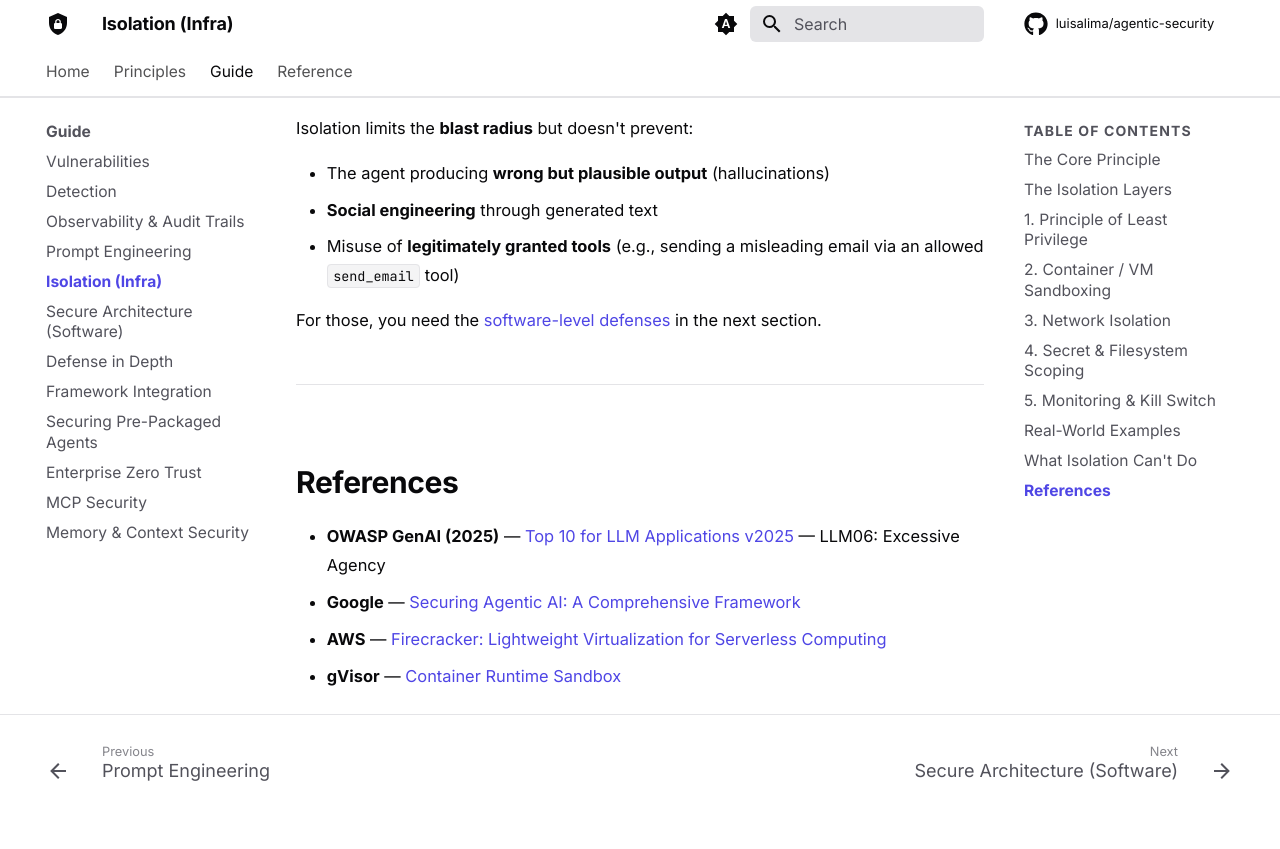
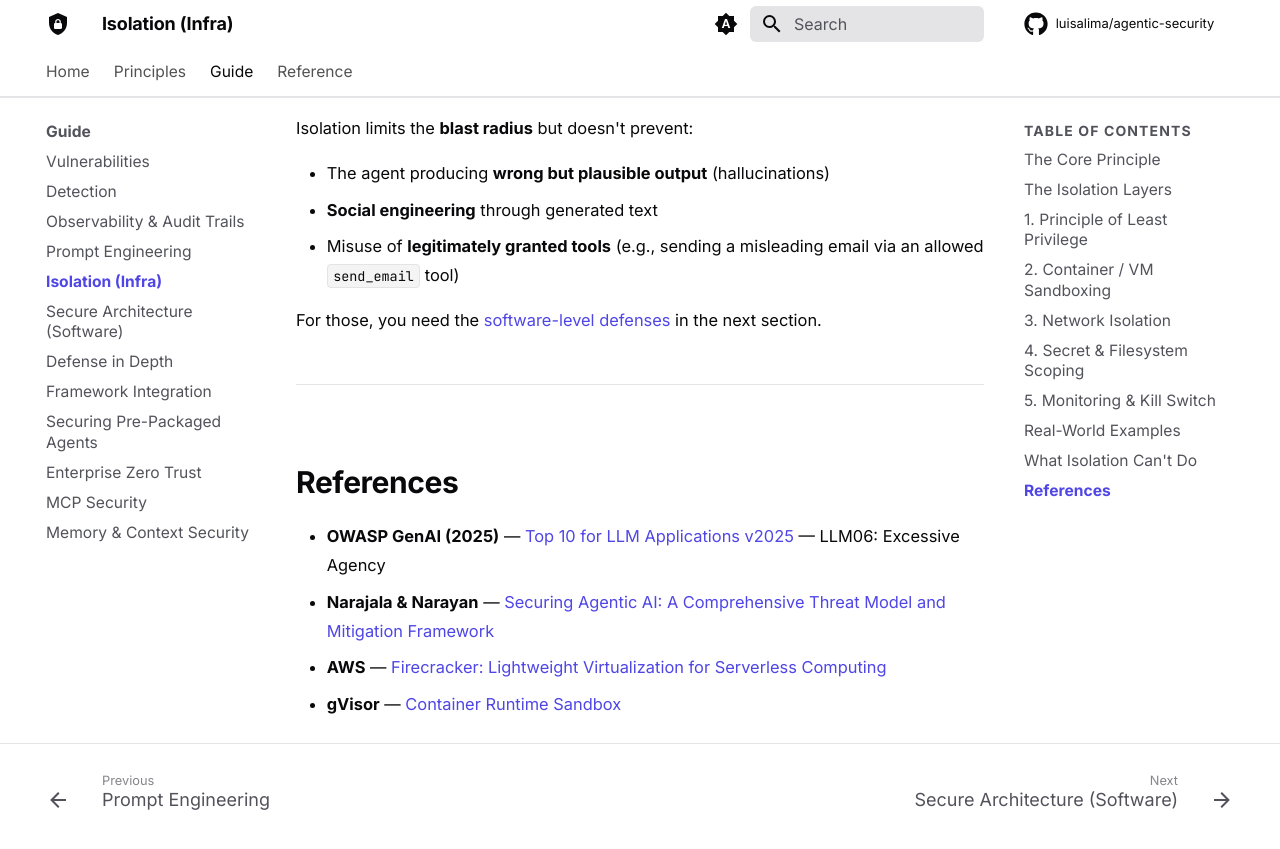
Before and after one commit to luisalima/agentic-security, an MkDocs documentation site: the page built from docs/guide/3_isolation.md, in a window 1280 px wide and 900 px high, scrolled down 6047 px. Shown: the top 849 px of the window. Built offline with MkDocs 1.6.1 and Material for MkDocs 9.7.7, drawn with Linux system fonts in a browser that asks for light colours; comment, search, counter and statistics services are not loaded.

```diff
--- a/docs/guide/3_isolation.md
+++ b/docs/guide/3_isolation.md
@@ -193,6 +193,6 @@ For those, you need the [software-level defenses](4_secure_architecture.md) in t
 ## References
 
 - **OWASP GenAI (2025)** — [Top 10 for LLM Applications v2025](https://genai.owasp.org/resource/owasp-top-10-for-llm-applications-2025/) — LLM06: Excessive Agency
-- **Google** — [Securing Agentic AI: A Comprehensive Framework](https://services.google.com/fh/files/misc/securing_agentic_ai_a_comprehensive_framework.pdf)
+- **Narajala & Narayan** — [Securing Agentic AI: A Comprehensive Threat Model and Mitigation Framework](https://arxiv.org/abs/2504.19956)
 - **AWS** — [Firecracker: Lightweight Virtualization for Serverless Computing](https://www.usenix.org/conference/nsdi20/presentation/agache)
 - **gVisor** — [Container Runtime Sandbox](https://gvisor.dev/)
```
Also changed, not shown: CONTRIBUTING.md (+2 -2 lines), README.md (+1 -1 lines), REVIEW_CHECKLIST.md (+1 -1 lines), docs/reference/cheatsheet.md (+1 -1 lines), docs/reference/references.md (+4 -4 lines), .github/ISSUE_TEMPLATE/bug_report.md, 2 other files.
